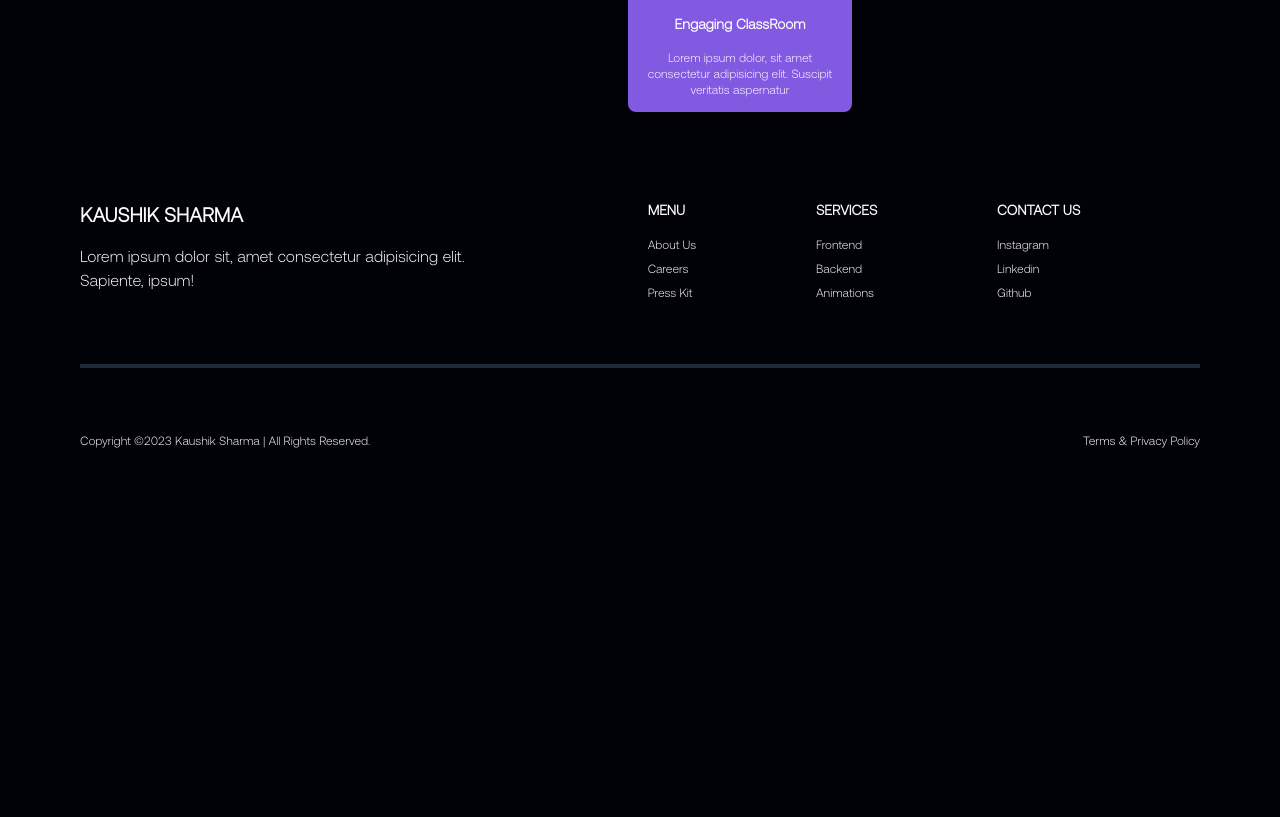
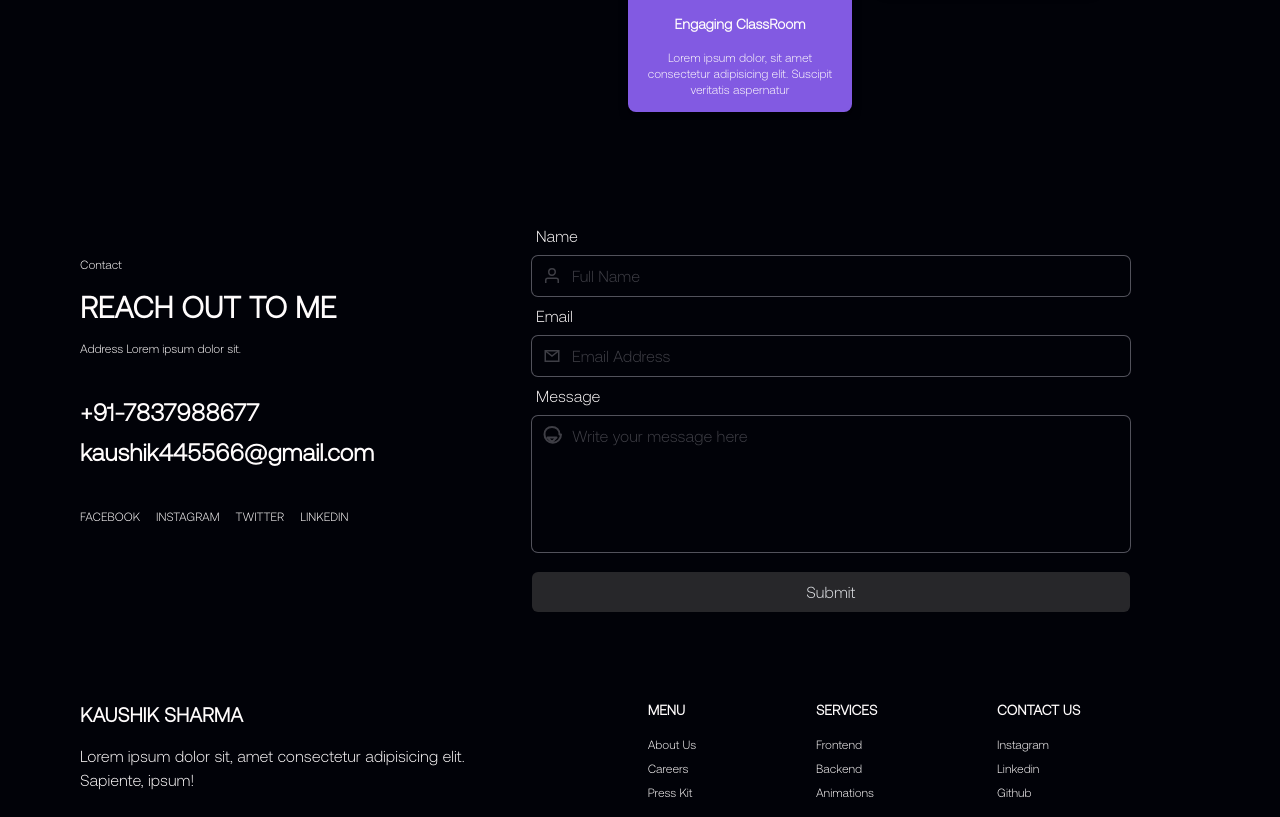
Before and after one commit to ikaushiksharma/practice-portfolio, a Next.js app: page / in a window 1280 px wide. Shown: the part 3064-3881 px from the top of the page. Before the commit the page ends 3560 px from the top, so only its background shows below. Built offline with nearby package versions, Linux system fonts and the light colour scheme.

Commit message:
feat: contact form half done

```diff
--- /dev/null
+++ b/app/api/contact/route.ts
@@ -0,0 +1,29 @@
+// Next.js API route support: https://nextjs.org/docs/api-routes/introduction
+import prisma from '@/lib/prisma';
+import type { NextApiRequest, NextApiResponse } from 'next';
+
+export default async function handler(
+  req: NextApiRequest,
+  res: NextApiResponse<any>
+) {
+  try {
+    let { name, email, message } = req.body;
+
+    let newMessage = await prisma.userquery.create({
+      data: {
+        email,
+        name,
+        message,
+        isResolved: false,
+      },
+    });
+
+    return res.json({
+      status: true,
+      message: 'Your message has been sent',
+    });
+  } catch (e: any) {
+    console.log('Error in sending your message', e);
+    return res.send({ status: false, error: e.message });
+  }
+}
--- /dev/null
+++ b/app/components/ContactSection.tsx
@@ -0,0 +1,44 @@
+import React from 'react';
+import SectionContainer from './SectionContainer';
+import Link from 'next/link';
+import Form from './Form';
+
+type Props = {};
+
+const ContactSection = (props: Props) => {
+  return (
+    <SectionContainer>
+      <div className="w-full h-full flex px-4 pt-16 sm:pt-4 sm:px-0 flex-col sm:flex-row justify-between">
+        <div className="flex gap-y-10 pl-4 lg:pl-0 my-6 sm:my-10 w-full sm:w-1/3 flex-col">
+          <div className="space-y-4">
+            <h4 className="text-xs capitalize">Contact</h4>
+            <h2 className="text-2xl uppercase sm:text-3xl font-bold">
+              Reach Out To Me
+            </h2>
+            <h4 className="text-xs">Address Lorem ipsum dolor sit.</h4>
+          </div>
+          <div className="w-full flex flex-col gap-y-2">
+            <h2 className="text-xl w-full sm:text-2xl font-extrabold">
+              +91-7837988677
+            </h2>
+            <h2 className="text-xl sm:text-2xl font-extrabold">
+              kaushik445566@gmail.com
+            </h2>
+          </div>
+          <div className="w-full flex flex-row text-xs items-center justify-center sm:justify-start gap-x-4 uppercase">
+            <Link href="https://github.com/ikaushiksharma">Facebook</Link>
+            <Link href="https://github.com/ikaushiksharma">Instagram</Link>
+            <Link href="https://github.com/ikaushiksharma">Twitter</Link>
+            <Link href="https://github.com/ikaushiksharma">Linkedin</Link>
+          </div>
+          {/* <div className="flex lg:py-4 xxl:py-6 w-full gap-4 md:gap-6 lg:w-2/3 flex-col"></div> */}
+        </div>
+        <div className="w-full my-2 sm:w-3/5">
+          <Form />
+        </div>
+      </div>
+    </SectionContainer>
+  );
+};
+
+export default ContactSection;
--- /dev/null
+++ b/app/components/Form.tsx
@@ -0,0 +1,132 @@
+'use client';
+import Toast from '@/utils/notification';
+import axios from 'axios';
+import React from 'react';
+import { useForm } from 'react-hook-form';
+import Input from './Input';
+
+type Props = {};
+
+const Form = (props: Props) => {
+  const { handleSubmit, register, reset } = useForm();
+  const onSubmit = async (data: any) => {
+    const toast = new Toast('Loading...');
+    let response = await axios.post('/api/contact', data);
+    const { status, message } = response.data;
+    reset();
+    if (status === false) {
+      toast.error('Some Error Occured!');
+      return;
+    } else {
+      toast.success('Success!');
+    }
+  };
+
+  const onError = (name: string) => {
+    const toast = new Toast('Loading...');
+    toast.error(`${name.charAt(0).toUpperCase() + name.slice(1)} is invalid`);
+  };
+  return (
+    <form onSubmit={handleSubmit(onSubmit)}>
+      <Label htmlFor="name">Name</Label>
+      <Input
+        type="text"
+        placeholder="Full Name"
+        name="name"
+        register={register}
+        required
+        handleError={onError}
+        icon={
+          <svg
+            width="24"
+            height="24"
+            fill="none"
+            xmlns="http://www.w3.org/2000/svg"
+          >
+            <path
+              d="M5.75 19v-2.75a2 2 0 0 1 2-2h8.5a2 2 0 0 1 2 2V19m-3-11a3.25 3.25 0 1 1-6.5 0 3.25 3.25 0 0 1 6.5 0Z"
+              stroke="currentColor"
+              strokeWidth="1.5"
+            ></path>
+          </svg>
+        }
+      />
+      <Label htmlFor="email">Email</Label>
+      <Input
+        handleError={onError}
+        icon={
+          <svg
+            width="24"
+            height="24"
+            fill="none"
+            xmlns="http://www.w3.org/2000/svg"
+          >
+            <path
+              d="M5.25 6.75h13.5v10.5H5.25V6.75Z"
+              stroke="currentColor"
+              strokeWidth="1.5"
+            ></path>
+            <path
+              d="M5.25 6.75 12 12l6.75-5.25"
+              stroke="currentColor"
+              strokeWidth="1.5"
+            ></path>
+          </svg>
+        }
+        type="email"
+        register={register}
+        required
+        name="email"
+        placeholder="Email Address"
+      />
+      <Label htmlFor="message">Message</Label>
+      <Input
+        handleError={onError}
+        icon={
+          <svg
+            xmlns="http://www.w3.org/2000/svg"
+            width="24"
+            height="24"
+            viewBox="0 0 24 24"
+            fill="none"
+            stroke="currentColor"
+            strokeWidth="2"
+            strokeLinecap="round"
+            strokeLinejoin="round"
+          >
+            <path d="M21 10.5a8.25 8.25 0 0 1-16.5 0C4.5 5.7 7.6 3 12 3s7.5 2.7 7.5 7.5z" />
+            <path d="M12 18l-4.5-4.5h9L12 18z" />
+          </svg>
+        }
+        type="message"
+        register={register}
+        required
+        name="message"
+        placeholder="Write your message here"
+      />
+      <div className="px-1">
+        <button
+          type="submit"
+          value="submit"
+          className="bg-zinc-800 backdrop-blur-lg z-20 relative w-full sm:w-[90%] hover:bg-zinc-500 transition-all duration-500 ease-in-out mt-3 rounded-md text-gray-200 p-2"
+        >
+          Submit
+        </button>
+      </div>
+    </form>
+  );
+};
+type LabelProps = {
+  htmlFor: string;
+  children: React.ReactNode;
+};
+
+const Label = ({ htmlFor, children }: LabelProps) => {
+  return (
+    <label className="text-sm sm:text-base px-2 py-4" htmlFor={htmlFor}>
+      {children}
+    </label>
+  );
+};
+
+export default Form;
--- /dev/null
+++ b/app/components/Input.tsx
@@ -0,0 +1,62 @@
+import React from 'react';
+type InputProps = {
+  type: string;
+  placeholder: string;
+  icon: React.ReactNode;
+  register: any;
+  name: string;
+  required: boolean;
+  handleError: (name: string) => void;
+};
+const Input = ({
+  type,
+  placeholder,
+  icon,
+  register,
+  name,
+  required,
+  handleError,
+}: InputProps) => {
+  return (
+    <div className="relative flex z-50 py-2 px-1 w-full transition-all duration-500 ease-in-out text-zinc-700 focus-within:text-white">
+      {type === 'message' ? (
+        <div className="flex w-full h-full">
+          <span className="absolute pointer-events-none top-4 left-2 sm:left-0 pl-1 sm:pl-3 flex items-center">
+            {icon}
+          </span>
+          <textarea
+            onInvalid={(e) => {
+              e.preventDefault();
+              handleError(name);
+            }}
+            rows={5}
+            type={type}
+            id={name}
+            placeholder={placeholder}
+            {...register(name, { required })}
+            className="pl-10 pr-3 py-2 resize-none text-sm w-full sm:w-[90%] md:text-base placeholder:text-zinc-700 transition-all duration-500 ease-in-out hover:bg-zinc-900 outline-none  focus:placeholder:text-gray-200 rounded-md ring-zinc-600 ring-1 focus:ring-zinc-400 bg-transparent text-white"
+          />
+        </div>
+      ) : (
+        <div className="flex w-full h-full">
+          <span className="absolute pointer-events-none inset-y-0 left-2 sm:left-0 pl-1 sm:pl-3 flex items-center">
+            {icon}
+          </span>
+          <input
+            onInvalid={(e) => {
+              e.preventDefault();
+              handleError(name);
+            }}
+            type={type}
+            id={name}
+            placeholder={placeholder}
+            {...register(name, { required })}
+            className="pl-10 pr-3 py-2 text-sm w-full sm:w-[90%] md:text-base placeholder:text-zinc-700 transition-all duration-500 ease-in-out hover:bg-zinc-900 outline-none  focus:placeholder:text-gray-200 rounded-md ring-zinc-600 ring-1 focus:ring-zinc-400 bg-transparent text-white"
+          />
+        </div>
+      )}
+    </div>
+  );
+};
+
+export default Input;
--- a/app/page.tsx
+++ b/app/page.tsx
@@ -5,6 +5,7 @@ import HeroSection from './components/HeroSection';
 import Navbar from './components/Navbar';
 import ProjectsSection from './components/ProjectsSection';
 import EdSection from './components/EdSection';
+import ContactSection from './components/ContactSection';
 
 export default function Home() {
   return (
@@ -14,6 +15,7 @@ export default function Home() {
       <AboutSection />
       <ProjectsSection />
       <EdSection />
+      <ContactSection />
       <Footer />
     </Container>
   );
--- a/package.json
+++ b/package.json
@@ -21,6 +21,8 @@
     "next": "latest",
     "react": "18.2.0",
     "react-dom": "18.2.0",
+    "react-hook-form": "^7.45.2",
+    "react-hot-toast": "^2.4.1",
     "react-icons": "^4.10.1",
     "swiper": "^10.0.4"
   },
--- /dev/null
+++ b/utils/notification.ts
@@ -0,0 +1,23 @@
+import toast from 'react-hot-toast';
+class Toast {
+  private toastId: string;
+  constructor(message: string) {
+    this.toastId = toast.loading(message);
+    return;
+  }
+  public error(message: string) {
+    toast.error(message, {
+      id: this.toastId,
+    });
+    return;
+  }
+
+  public success(message: string) {
+    toast.success(message, {
+      id: this.toastId,
+    });
+    return;
+  }
+}
+
+export default Toast;
```
Also changed, not shown: app/components/Card.tsx (line endings or trailing spaces), 1 other file (tests, documents, lock files or other folders).
